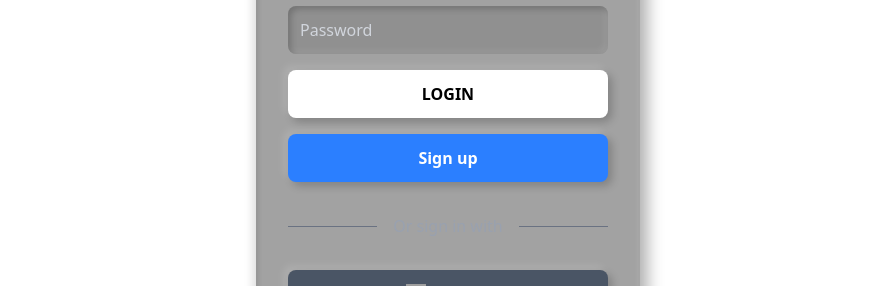
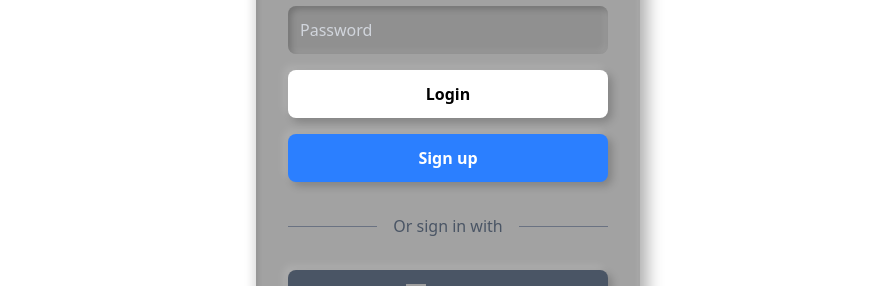
Before and after one commit to Tripfolio/TripfolioFrontEnd, a Vue app: page /login in a window 1280 px wide. Shown: the part 306-592 px from the top of the page, without its empty margins (192-1087 px from the left). Built offline with nearby package versions, Linux system fonts and the light colour scheme; no server answers; grey boxes are pictures that could not be loaded.

Commit message:
fix: error message section

```diff
--- a/src/views/LoginPage.vue
+++ b/src/views/LoginPage.vue
@@ -28,7 +28,7 @@
           type="submit"
           class="p-3 bg-white text-black rounded-lg font-bold hover:bg-blue-200 transition-colors duration-200"
         >
-          LOGIN
+          Login
         </button>
 
         <button
@@ -41,7 +41,7 @@
 
         <div class="relative flex items-center my-4">
           <div class="flex-grow border-t border-gray-500"></div>
-          <span class="flex-shrink mx-4 text-gray-400">Or sign in with</span>
+          <span class="flex-shrink mx-4 text-gray-600">Or sign in with</span>
           <div class="flex-grow border-t border-gray-500"></div>
         </div>
 
@@ -57,11 +57,9 @@
 
     <div v-if="showError" class="space-y-2 w-full max-w-sm mt-4">
       <div
-        v-for="(msg, index) in errorMessage"
-        :key="index"
-        class="flex items-start bg-red-800 text-white border border-red-700 px-4 py-3 rounded-md text-sm">
+        class="flex items-center bg-red-800 text-white border border-red-700 px-4 py-3 rounded-md text-sm">
         <font-awesome-icon icon="exclamation-triangle" class="mr-2 mt-0.5 text-red-400" />
-        <span>{{ msg }}</span>
+        <span>{{ errorMessage }}</span>
       </div>
     </div>
 
```
